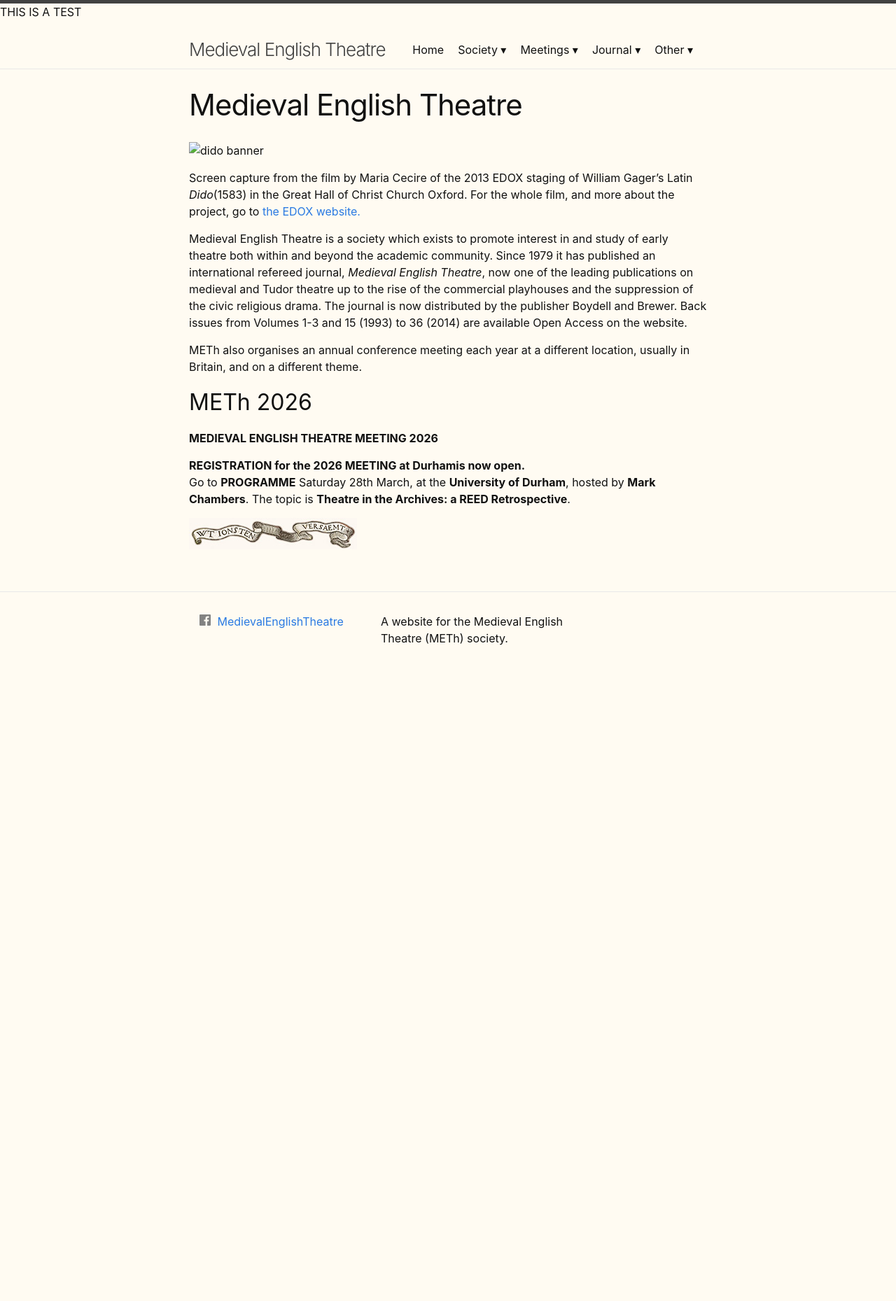
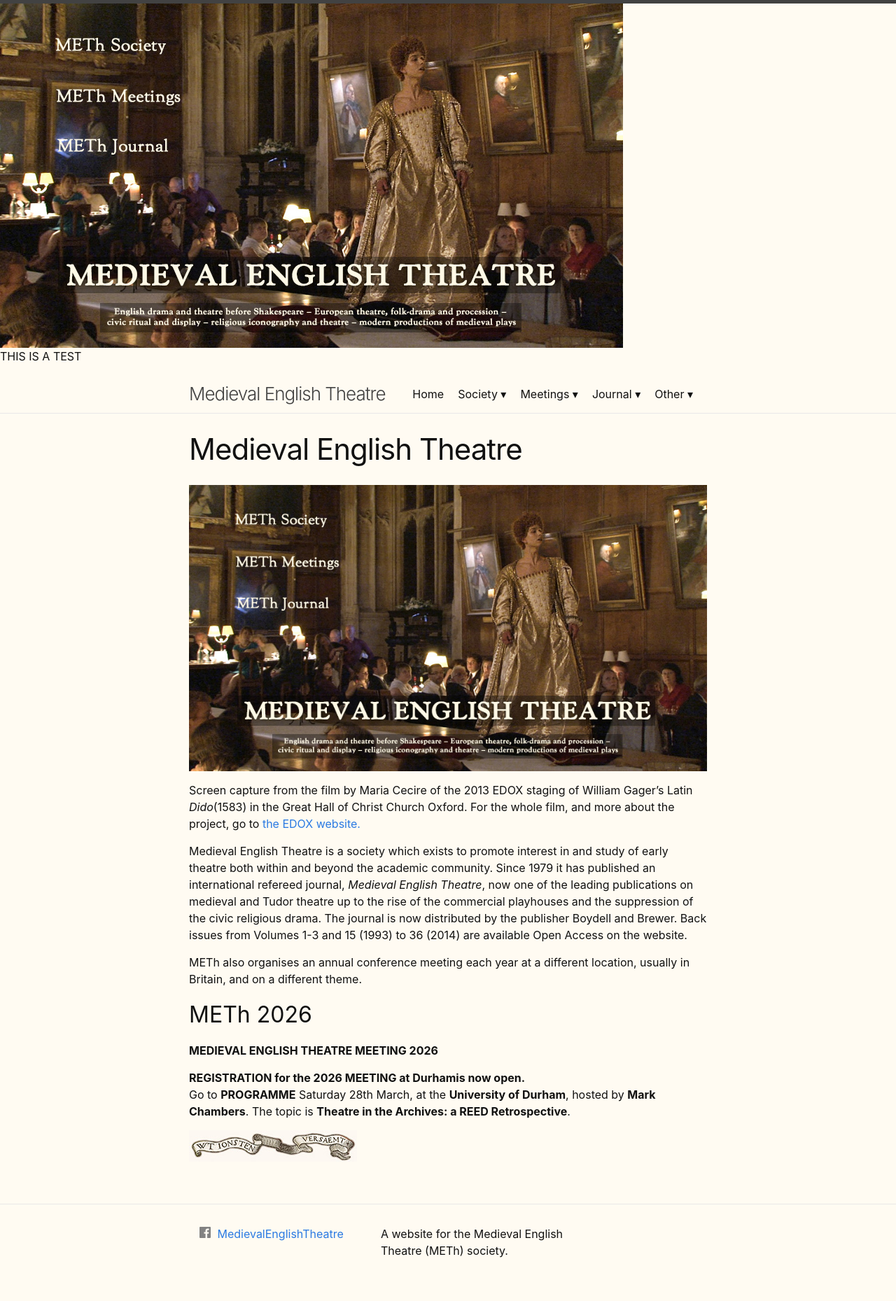
Before and after one commit to jamescummings/jamescummings.github.io, a Jekyll site: the page built from src/index.md, in a window 1280 px wide. Shown: the whole page at 70% size. Built offline with Jekyll 4.4.1, drawn with Linux system fonts in a browser that asks for light colours; before the commit the page ends 984 px from its top, so only the background shows below that.

Commit message:
editing header

```diff
--- a/src/_includes/header.html
+++ b/src/_includes/header.html
@@ -1,6 +1,6 @@
 <header class="site-header" role="banner">
-	{%- if site.banner_image -%}
-	<div class="banner_wrap"><img href="{{ site.banner_image }}" alt="{{ site.banner_alt }}"/></div>
+	{%- if page.banner_image -%}
+	<div class="banner_wrap"><img src="{{ page.banner_image }}" alt="{{ page.banner_alt }}"/></div>
 	{% endif %}
 <p>THIS IS A TEST</p>
 
--- a/src/index.md
+++ b/src/index.md
@@ -5,7 +5,7 @@
 banner_alt: Dido Banner
 ---
 
-<img href="/assets/dido_caps.jpg" alt="dido banner" usemap="#dido"/>
+<img src="/assets/dido_caps.jpg" alt="dido banner" usemap="#dido"/>
 <map name="dido" id="dido"><area shape="rect" coords="0,0,354,87" href="society.html" alt="Society"/><area shape="rect" coords="1,88,354,176" href="meetings.html" alt="Meetings"/><area shape="rect" coords="0,176,354,264" href="journal.html" alt="Journal"/></map>
 Screen capture from the film by Maria Cecire of the 2013 EDOX staging of William Gager's Latin  *Dido*(1583) in the Great Hall of Christ Church Oxford. For the whole film, and more about the project, go to [the EDOX website.](http://edox.org.uk/projects/performing-dido/performing-dido-film/)
 
```
Also changed, not shown: src/journal/index.md (+1 -1 lines).
